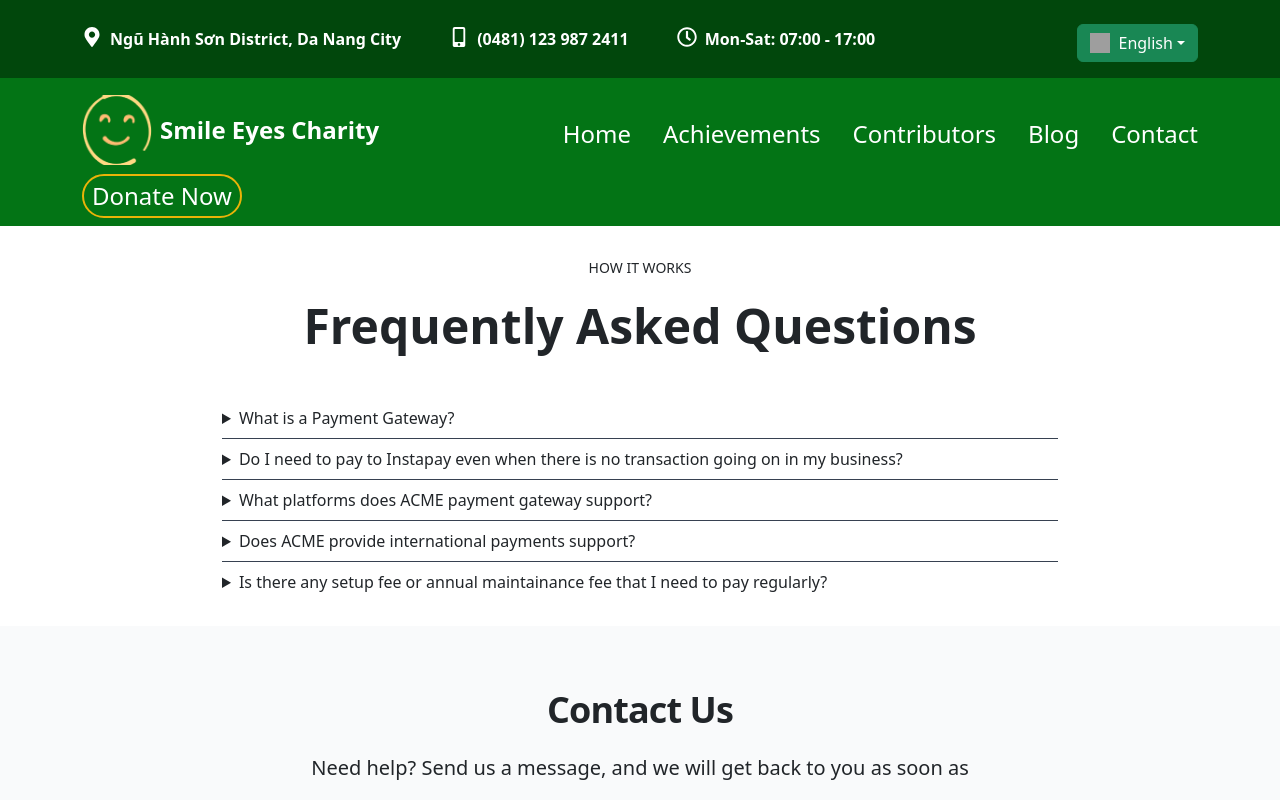
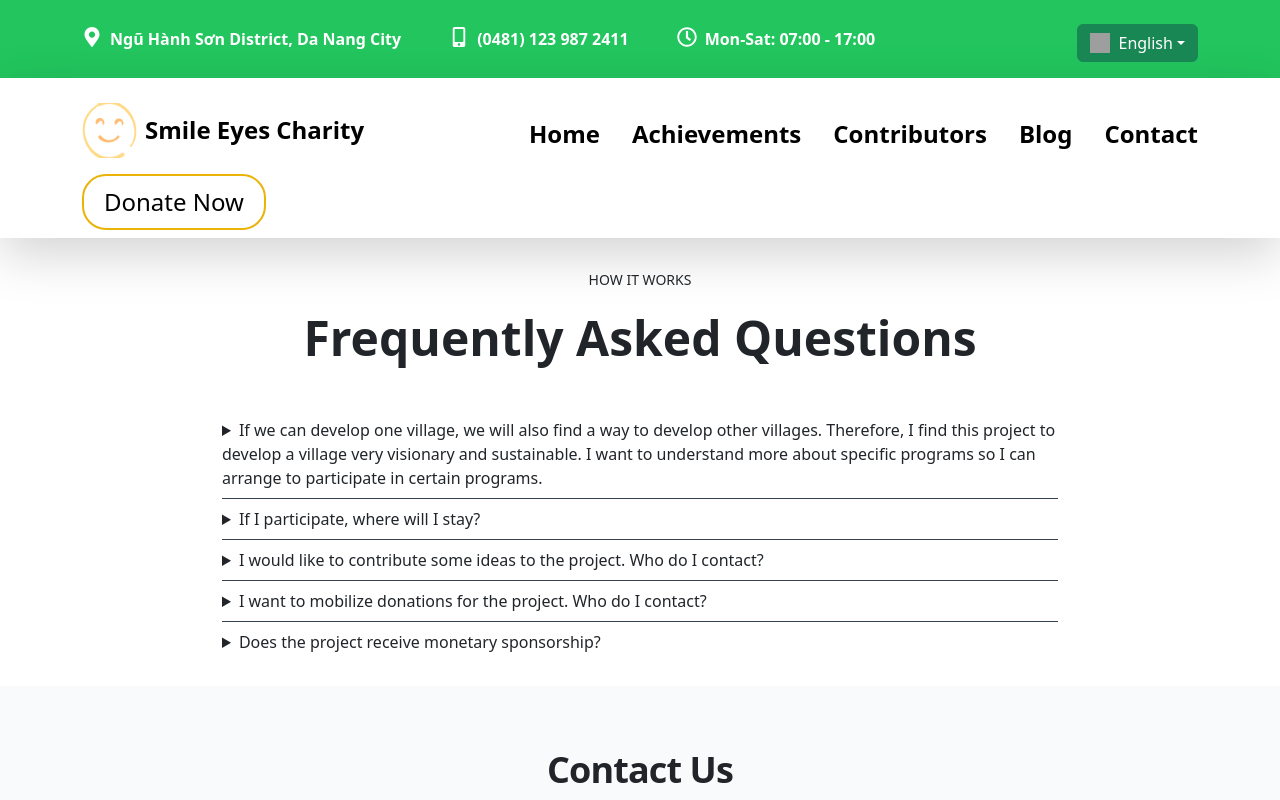
Before and after one commit to binhitdn/CharityWebG4, a Next.js app: page /contact in a window 1280 px wide. Shown: the top 800 px of the page. Built offline with nearby package versions, Linux system fonts and the light colour scheme; grey boxes are pictures that could not be loaded.

Commit message:
fix: UI and replace content of contact

```diff
--- a/src/components/Layout/navbar.js
+++ b/src/components/Layout/navbar.js
@@ -1,3 +1,4 @@
+/* eslint-disable jsx-a11y/alt-text */
 import Link from "next/link";
 import {
   FaMapMarkerAlt,
@@ -72,16 +73,16 @@ const Navbar = ({ toggleSidebar }) => {
     return () => window.removeEventListener("resize", handleResize);
   }, []);
 
-  const imageSize = windowSize.width < 640 ? 30 : 70;
+  const imageSize = windowSize.width < 640 ? 25 : 55;
 
   return (
     <div>
-      <div style={{ backgroundColor: "#01470c" }} className="mobile-hidden">
+      <div className="mobile-hidden bg-green-500">
         <div className="container mx-auto lg:flex lg:flex-row  lg:justify-between justify-center items-center space-y-2  text-white py-3 w-full">
           <div>
             <div
-              className="lg:flex lg:flex-row flex flex-col justify-center items-center space-x-12 lg:space-y-0 space-y-2"
-              style={{ backgroundColor: "#01470c" }}
+              className="lg:flex lg:flex-row bg-green-500 flex flex-col justify-center items-center space-x-12 lg:space-y-0 space-y-2"
+
             >
               <div className="flex flex-row space-x-2">
                 <FaMapMarkerAlt className="w-5 h-5 text-white" />
@@ -108,13 +109,13 @@ const Navbar = ({ toggleSidebar }) => {
           </div> */}
         </div>
       </div>
-      <nav className="px-2 sm:px-4 py-2" style={{ backgroundColor: "#037415" }}>
+      <nav className="px-2 sm:px-4 py-2 shadow-lg shadow-indigo-500/40" style={{ backgroundColor: "#fff" }}>
         <div className="container flex flex-wrap justify-between items-center mx-auto">
           <Link href="/">
             <a href="#" className="flex"  style={{ textDecoration: 'none' }}>
               <div className="flex flex-row space-x-2 justify-center items-center ">
                 <Image src="/logo.png" width={imageSize} height={imageSize} />
-                <strong className="text-white center text-lg sm:text-2xl mb:text-2xl">
+                <strong className="text-black center text-lg sm:text-2xl mb:text-2xl">
                   {" "}
                   Smile Eyes Charity
                 </strong>
@@ -124,7 +125,7 @@ const Navbar = ({ toggleSidebar }) => {
           <div className="flex md:order-2 text-2xl">
             <button
               type="button"
-              className="text-white hover:text-white hover:bg-yellow-600 border-2 border-yellow-500 rounded-3xl px-2 py-1 md:px-5 md:py-2.5 text-center mr-3 md:mr-0 mobile-hidden"
+              className="text-black hover:text-white hover:bg-yellow-600 border-2 border-yellow-500 p-10 rounded-3xl md:px-5 md:py-2.5 text-center mr-3 md:mr-0 mobile-hidden"
             >
               {t("navbar.donate")}
             </button>
@@ -174,8 +175,8 @@ const Navbar = ({ toggleSidebar }) => {
                     <a
                     style={{ textDecoration: 'none' }}
                       href="#"
-                      className={`block py-2 pr-4 pl-3 text-white  md:hover:text-yellow-500 md:p-0 ${
-                        router.pathname === item.link ? "text-yellow-600" : ""
+                      className={`block py-2 pr-4 pl-3 font-bold text-black md:hover:text-green-600 md:p-0 ${
+                        router.pathname === item.link ? "text-yellow-600 active:text-green-600" : ""
                       }`}
                     >
                       {item.name}
--- a/src/components/pages/Contact/FAQ.js
+++ b/src/components/pages/Contact/FAQ.js
@@ -15,79 +15,62 @@ function FAQ() {
           <div className="flex flex-col divide-y sm:px-8 lg:px-12 xl:px-32 divide-gray-700">
             <details>
               <summary className="py-2 outline-none cursor-pointer focus:underline">
-                What is a Payment Gateway?
+              If we can develop one village, we will also find a way to develop other villages. Therefore, I find this project to develop a village very visionary and sustainable. I want to understand more about specific programs so I can arrange to participate in certain programs.
               </summary>
               <div className="px-4 pb-4">
                 <p>
-                  Lorem ipsum dolor sit amet consectetur adipisicing elit. Unde
-                  neque in fugiat magni, quas animi enim veritatis deleniti ex.
-                  Impedit.
+                Thank you for your great vision.
+                Yes, all of us are very excited to proceed with the project. We believe in our effort and strong cooperation and love for the development of the people and the village.
+                The project has many programs. These are practical training programs, suitable to the human and natural potential of the region. For the new Pà-cang village, agriculture, green tourism and services are very potential. Therefore, training programs will focus on:
+                •	Developing sustainable agriculture and protecting the environment
+                •	Develop life skills for children
+                •	Improve professional skills, products and services
+                •	Develop business skills
+                •	Develop communication and foreign language skills
+                Please call 0962 414 125 or email dinhdongphuong@gmail.com for all information and registering to participate.
+
                 </p>
               </div>
             </details>
             <details>
               <summary className="py-2 outline-none cursor-pointer focus:underline">
-                Do I need to pay to Instapay even when there is no transaction
-                going on in my business?
+                If I participate, where will I stay?
               </summary>
               <div className="px-4 pb-4">
                 <p>
-                  Lorem ipsum dolor sit amet consectetur adipisicing elit. Est
-                  aspernatur quae, eos explicabo odit minima libero veniam
-                  similique quibusdam doloribus facilis ipsa accusantium vel
-                  maiores corrupti! Libero voluptate a doloribus?
+                  Depends on the specific program. If the program requires participation in practical training at the workplace, we will stay in the village. The organizers will make arrangements for you.
                 </p>
               </div>
             </details>
             <details>
               <summary className="py-2 outline-none cursor-pointer focus:underline">
-                What platforms does ACME payment gateway support?
+                I would like to contribute some ideas to the project. Who do I contact?
               </summary>
               <div className="px-4 pb-4 space-y-2">
                 <p>
-                  Lorem ipsum dolor sit amet consectetur adipisicing elit. Ut
-                  voluptates aspernatur dolores in consequatur doloremque
-                  inventore reprehenderit, consequuntur perspiciatis architecto.
-                </p>
-                <p>
-                  Sed consectetur quod tenetur! Voluptatibus culpa incidunt
-                  veritatis velit quasi cupiditate unde eaque! Iure,
-                  voluptatibus autem eaque unde possimus quae.
+                  Thank you for your sincere advice. Please call 0962 414 125 or email dinhdongphuong@gmail.com to Ms. Phuong.
                 </p>
               </div>
             </details>
             <details>
               <summary className="py-2 outline-none cursor-pointer focus:underline">
-                Does ACME provide international payments support?
+                I want to mobilize donations for the project. Who do I contact?
               </summary>
               <div className="px-4 pb-4 space-y-2">
                 <p>
-                  Lorem ipsum dolor sit amet consectetur adipisicing elit. Ut
-                  voluptates aspernatur dolores in consequatur doloremque
-                  inventore reprehenderit, consequuntur perspiciatis architecto.
-                </p>
-                <p>
-                  Sed consectetur quod tenetur! Voluptatibus culpa incidunt
-                  veritatis velit quasi cupiditate unde eaque! Iure,
-                  voluptatibus autem eaque unde possimus quae.
+                  Thank you for your sincere support and cooperation. Please call 0962 414 125 or email dinhdongphuong@gmail.com to Ms. Phuong for all information on the projects.
                 </p>
               </div>
             </details>
             <details>
               <summary className="py-2 outline-none cursor-pointer focus:underline">
-                Is there any setup fee or annual maintainance fee that I need to
-                pay regularly?
+                Does the project receive monetary sponsorship?
               </summary>
               <div className="px-4 pb-4 space-y-2">
                 <p>
-                  Lorem ipsum dolor sit amet consectetur adipisicing elit. Ut
-                  voluptates aspernatur dolores in consequatur doloremque
-                  inventore reprehenderit, consequuntur perspiciatis architecto.
-                </p>
-                <p>
-                  Sed consectetur quod tenetur! Voluptatibus culpa incidunt
-                  veritatis velit quasi cupiditate unde eaque! Iure,
-                  voluptatibus autem eaque unde possimus quae.
+                  Each project program has detailed content posted on the website. If the program needs financial support, please contact us by email dinhdongphuong@gmail.com or phone number 0962 414 125. You can also transfer money to Smile Eye Charity's account.
+                  Account number: Techcombank, 22296699, Smile Eye Charity
+                  We will get back to you as soon as we confirm your support.
                 </p>
               </div>
             </details>
--- a/src/languages/translationHome.js
+++ b/src/languages/translationHome.js
@@ -3,8 +3,8 @@ const translationHome = {
     "slider.title": "We have the power to help people",
     "slider.subtitle": "Join us on this journey",
     "slider.button": "Join now",
-    "detail.title": "Details Project",
-    "big.project":"Big Project",
+    "detail.title": "DETAILS PROJECT",
+    "big.project":"BIG PROJECT",
     "SectionBigProject.place": "Place",
     "SectionBigProject.detail": "View Detail",
     "SectionBigProject.pdf" : "Eng.pdf",
@@ -19,7 +19,7 @@ const translationHome = {
     "slider.subtitle": "Hãy tham gia vào cuộc hành trình này",
     "slider.button": "Tham gia ngay",
     "detail.title": "Dự án cụ thể",
-    "big.project":"Dự án lớn",
+    "big.project":"DỰ ÁN LỚN",
     "SectionBigProject.place": "Địa điểm",
     "SectionBigProject.detail": "Xem chi tiết",
     "SectionBigProject.pdf" : "Viet.pdf",
```
